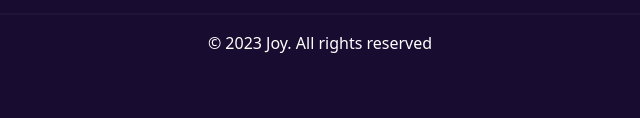
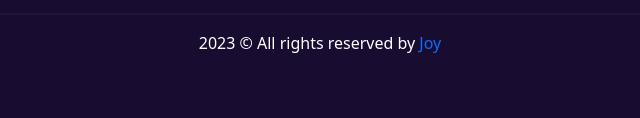
Before and after one commit to codejoygirl/ZuluTrust, a plain HTML site: page index.html in a window 1280 px wide. Shown: the part 3207-3325 px from the top of the page, 320-960 px from the left. Drawn offline with nearby package versions, Linux system fonts and the light colour scheme.

Commit message:
final touches

```diff
--- a/index.html
+++ b/index.html
@@ -395,7 +395,7 @@
 
 
             <div class="rights-reserved">
-                <p>&copy; 2023 Joy. All rights reserved</p>
+                <p>2023 &copy; All rights reserved by <a href="http://github.com/codejoygirl" target="_blank" style="text-decoration: none;" >Joy</a></p>
             </div>
         </footer>
 
```
